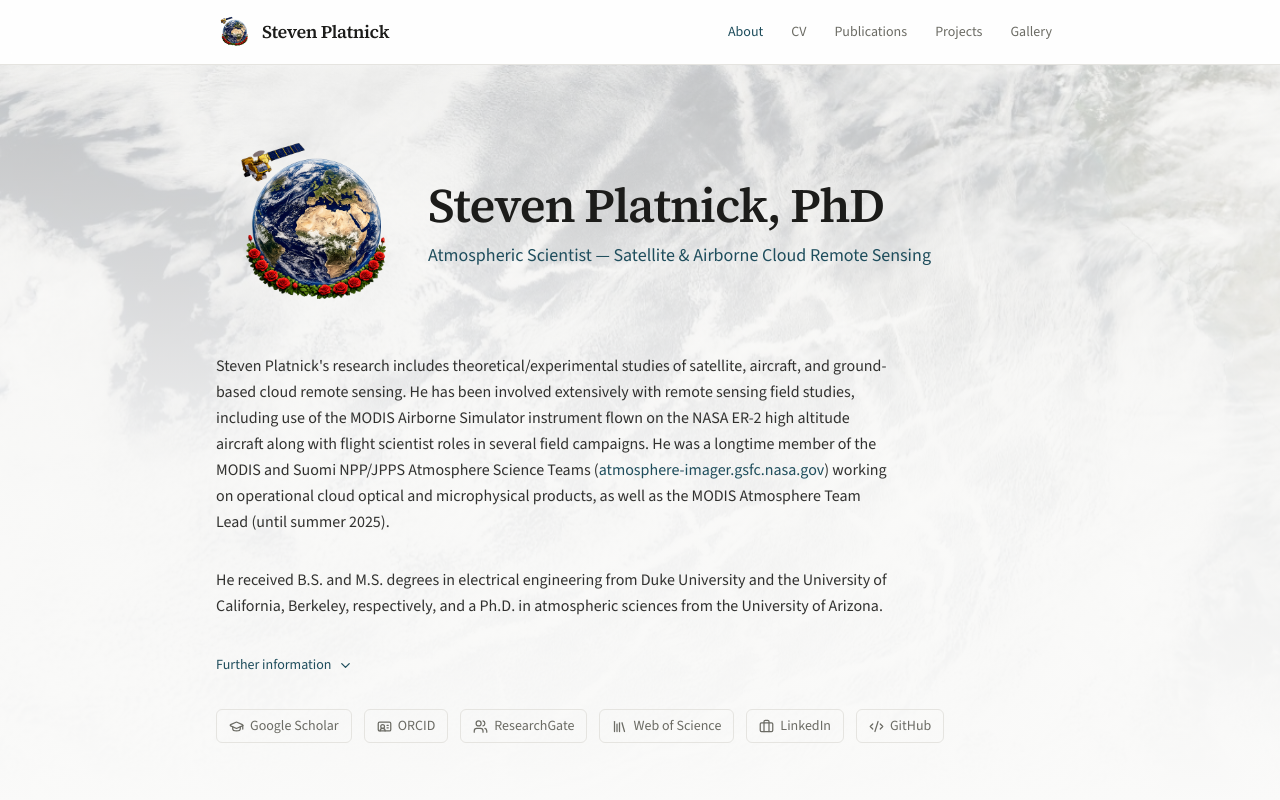
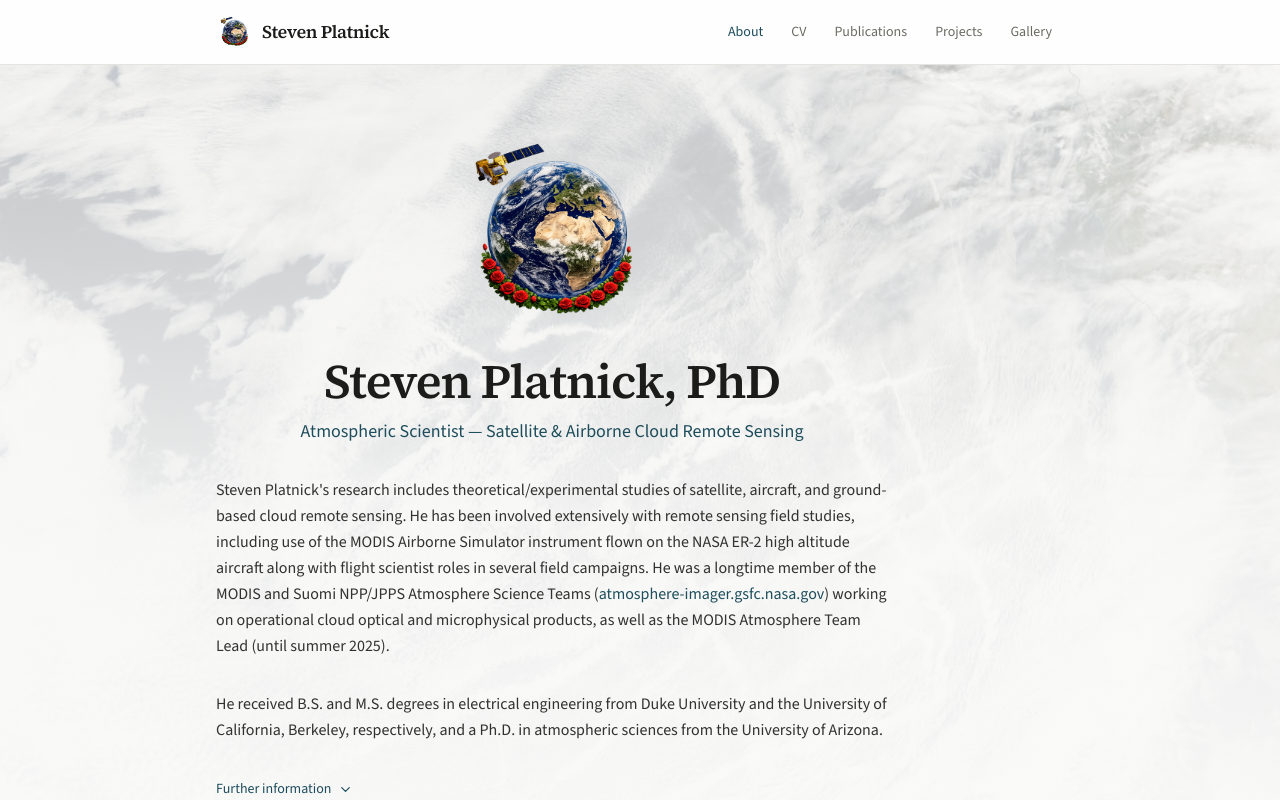
Before and after one commit to sepraca/steven-platnick-site, a Next.js app: page / in a window 1280 px wide. Shown: the top 800 px of the page. Built offline with nearby package versions, Linux system fonts and the light colour scheme.

Commit message:
Center hero logo and name above the paragraph column
Logo moves above the name/tagline instead of sitting beside it, and
both are horizontally centered over the same max-w-2xl column as the
bio paragraph below, rather than left-aligned/side-by-side.

```diff
--- a/src/app/page.tsx
+++ b/src/app/page.tsx
@@ -25,18 +25,19 @@ export default function Home() {
         </div>
 
         <div className="relative mx-auto max-w-4xl px-6 py-16">
-          <div className="flex items-center gap-5">
-            <span className="relative h-36 w-36 sm:h-48 sm:w-48 shrink-0 overflow-hidden rounded-full">
+          <div className="max-w-2xl text-center">
+            <span className="relative mx-auto block h-32 w-32 overflow-hidden rounded-full sm:h-52 sm:w-52">
               <Image
                 src="/images/logo.png"
                 alt="Steven Platnick's personal logo: Earth with a satellite in orbit, wreathed in roses"
                 fill
-                sizes="(min-width: 640px) 192px, 144px"
+                sizes="(min-width: 640px) 208px, 128px"
                 className="object-cover scale-[0.92]"
                 priority
               />
             </span>
-            <div>
+
+            <div className="mt-5">
               <h1 className="font-serif text-4xl sm:text-5xl font-semibold tracking-tight text-foreground">
                 {profile.name}
               </h1>
```
